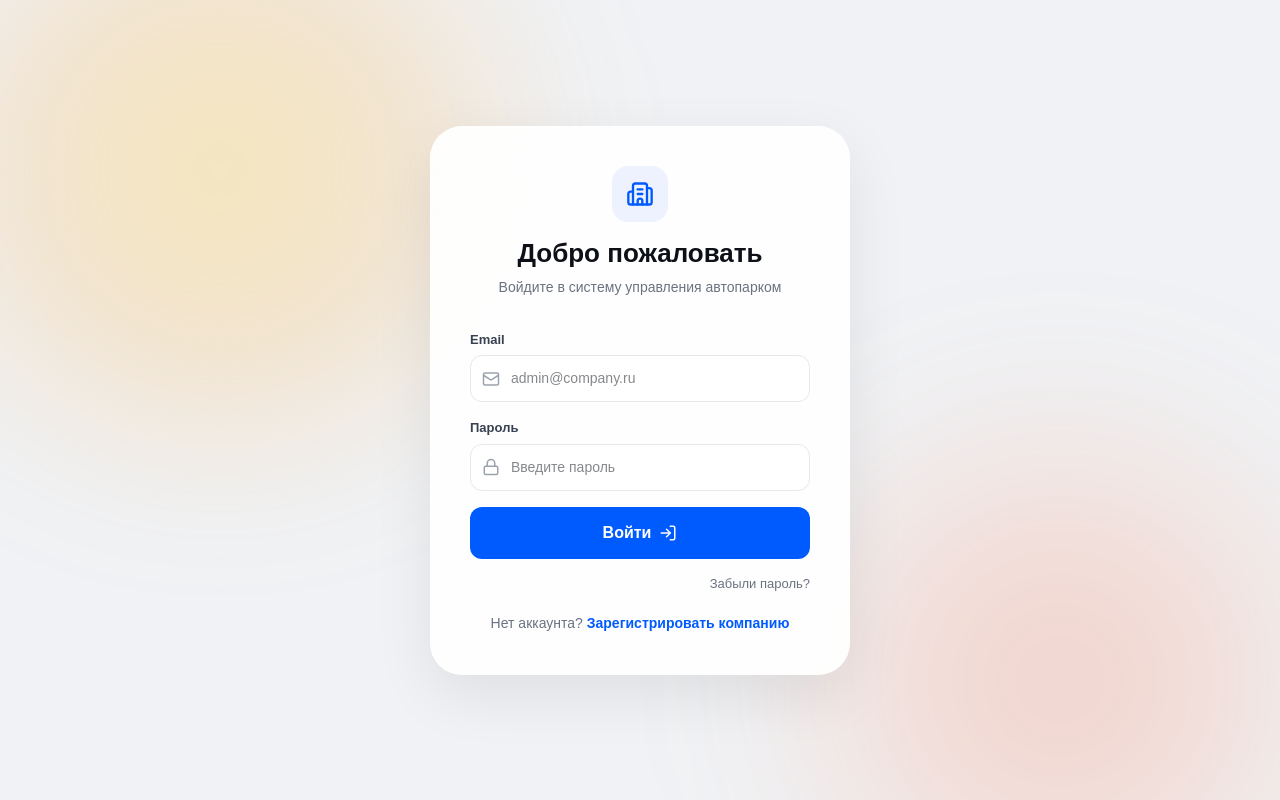
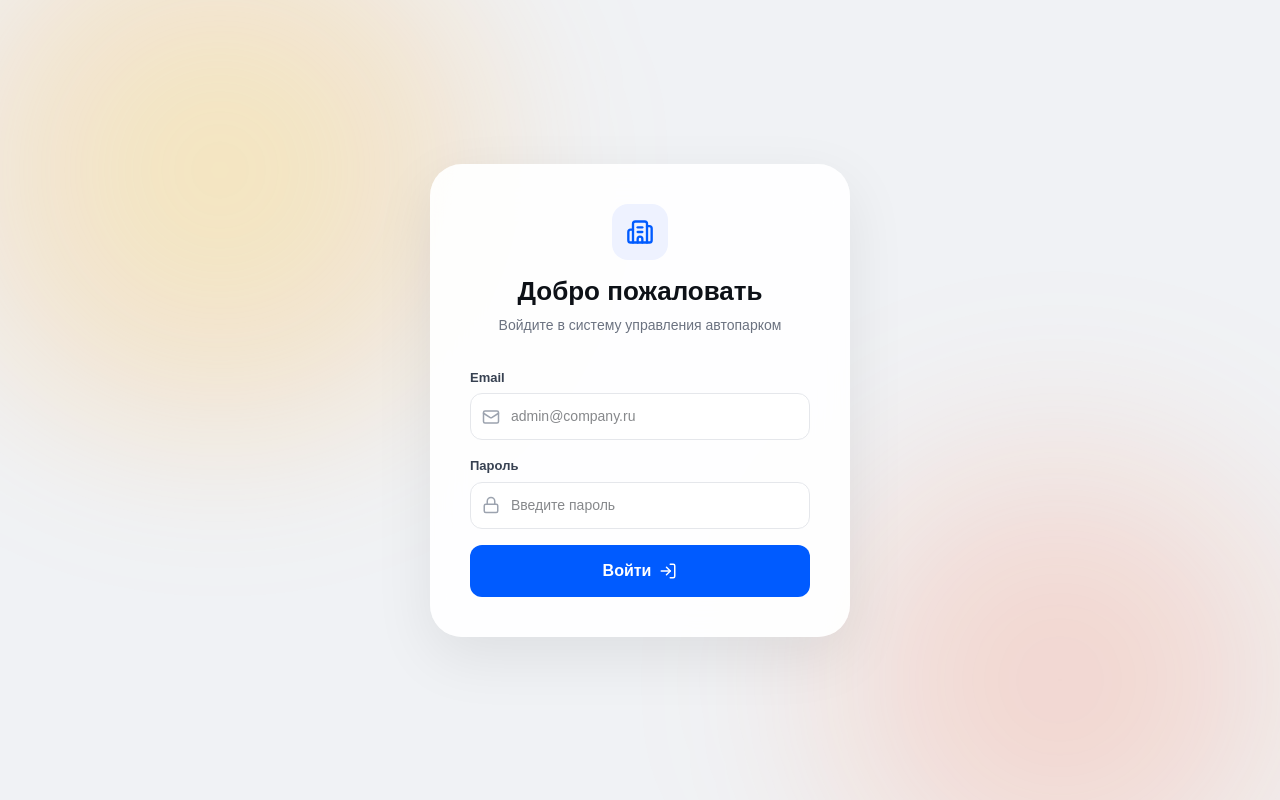
Before and after one commit to LXVEU/Fleet-Control-APP, a Next.js app: page /login in a window 1280 px wide. Built offline with nearby package versions, Linux system fonts and the light colour scheme; no server answers.

Commit message:
Удалены лишние ссылки со страницы входа

```diff
--- a/app/(auth)/login/page.tsx
+++ b/app/(auth)/login/page.tsx
@@ -1,11 +1,9 @@
-// app/login/page.tsx
 'use client'
 
 import { useState } from 'react'
 import { supabase } from '../../lib/supabase'
 import { useRouter } from 'next/navigation'
 import { Building2, LogIn, Mail, Lock } from 'lucide-react'
-import Link from 'next/link'
 
 export default function LoginPage() {
   const router = useRouter()
@@ -22,29 +20,20 @@ export default function LoginPage() {
     setError('')
 
     try {
-    console.log('1. LOGIN START')
-
       const { data, error } = await supabase.auth.signInWithPassword({
         email: formData.email.trim(),
         password: formData.password.trim(),
       })
 
-    console.log('2. LOGIN RESPONSE')
-    console.log('DATA:', data)
-    console.log('ERROR:', error)
-
       if (error) {
-      console.log('3. LOGIN ERROR BRANCH')
         setError(error.message)
         return
       }
 
-    console.log('4. BEFORE ROUTER PUSH')
       router.push('/')
-    console.log('5. AFTER ROUTER PUSH')
     } catch (err) {
-    console.error('CRASH:', err)
-    setError(String(err))
+      console.error('Ошибка входа:', err)
+      setError('Произошла ошибка при входе')
     } finally {
       setLoading(false)
     }
@@ -208,32 +197,6 @@ export default function LoginPage() {
             <LogIn size={18} />
           </button>
         </form>
-
-        {/* Ссылка ЗА пределами формы */}
-        <div style={{ textAlign: 'right', marginTop: 12 }}>
-          <Link
-            href="/forgot-password"
-            style={{
-              color: '#6b7280',
-              fontSize: 13,
-              textDecoration: 'none',
-              transition: 'color 0.2s',
-            }}
-            onMouseEnter={(e) => e.currentTarget.style.color = '#005bff'}
-            onMouseLeave={(e) => e.currentTarget.style.color = '#6b7280'}
-          >
-            Забыли пароль?
-          </Link>
-        </div>
-
-        <div style={{ textAlign: 'center', marginTop: 16 }}>
-          <span style={{ color: '#6b7280', fontSize: 14 }}>
-            Нет аккаунта?{' '}
-            <a href="/register" style={{ color: '#005bff', textDecoration: 'none', fontWeight: 600 }}>
-              Зарегистрировать компанию
-            </a>
-          </span>
-        </div>
       </div>
     </div>
   )
```
Lines whose indentation alone changed are shown as unchanged.
